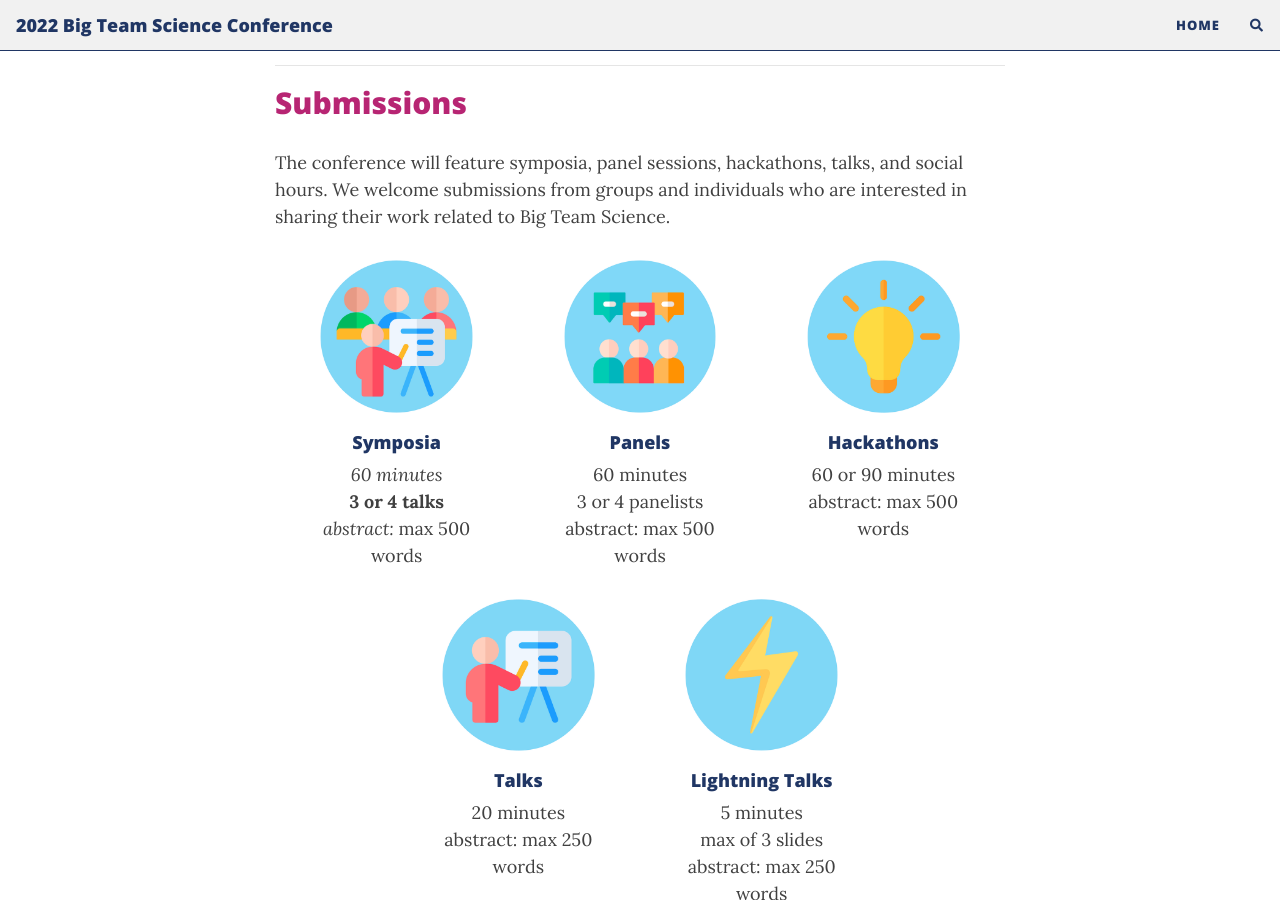
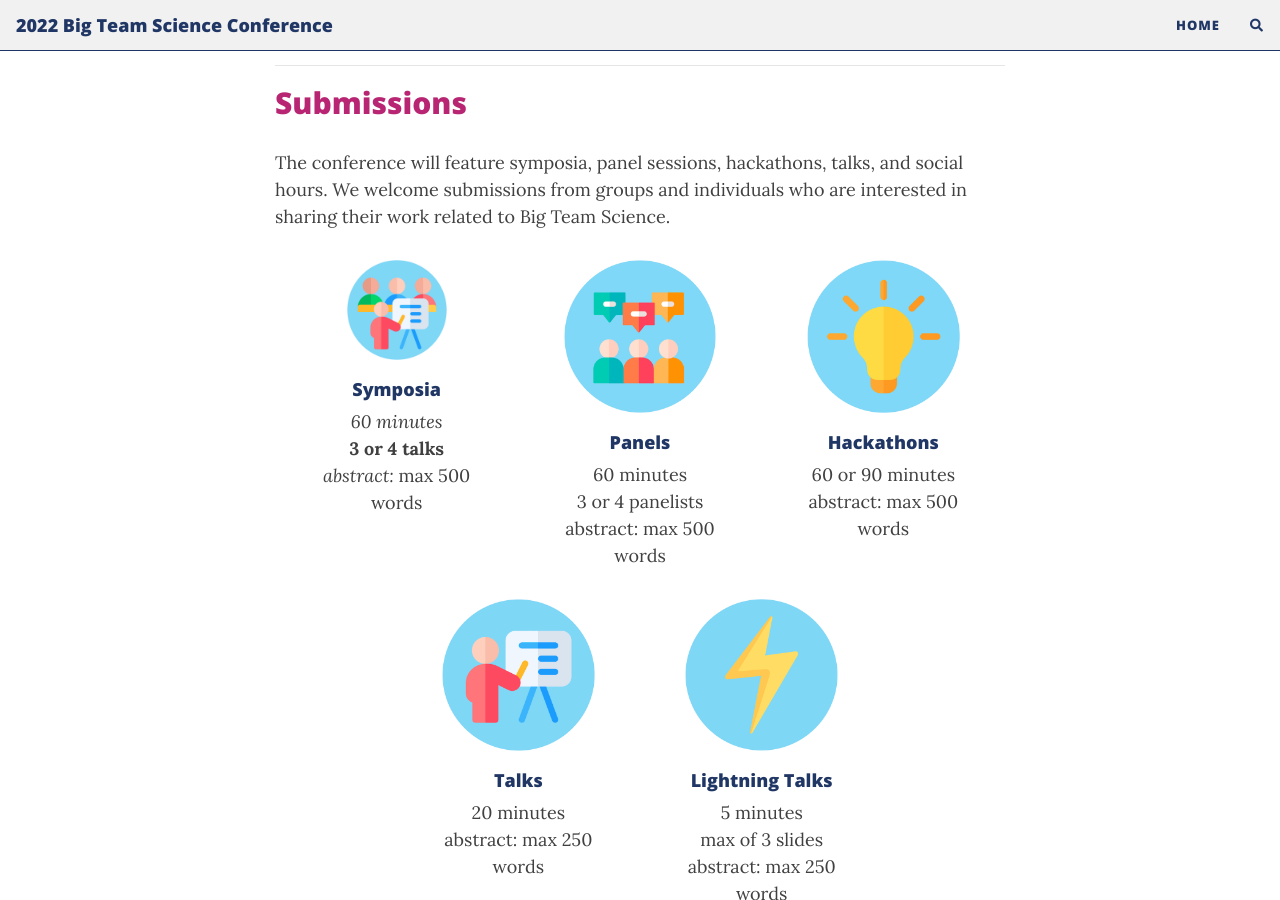
Before and after one commit to bigteamscienceconference/bigteamscienceconference.github.io, a Jekyll site: the page built from index.md, in a window 1280 px wide and 900 px high, scrolled down 2211 px. Built offline with Jekyll 4.4.1, drawn with Linux system fonts in a browser that asks for light colours; nearby versions of some CDN libraries; comment, search, counter and statistics services are not loaded.

Commit message:
adjust icon size

```diff
--- a/index.md
+++ b/index.md
@@ -123,7 +123,7 @@ The conference will feature symposia, panel sessions, hackathons, talks, and soc
     </div> -->
     <div class="row justify-content-around">
       <div class="col-sm-3 col-xs-6" align="center">
-        <img src="/assets/img/symposium.png" alt="symposium">
+        <img src="/assets/img/symposium.png" alt="symposium" width="100" height="100">
         <h4>Symposia</h4>
         <i>60 minutes</i> <br>
         <b>3 or 4 talks</b> <br>
```
